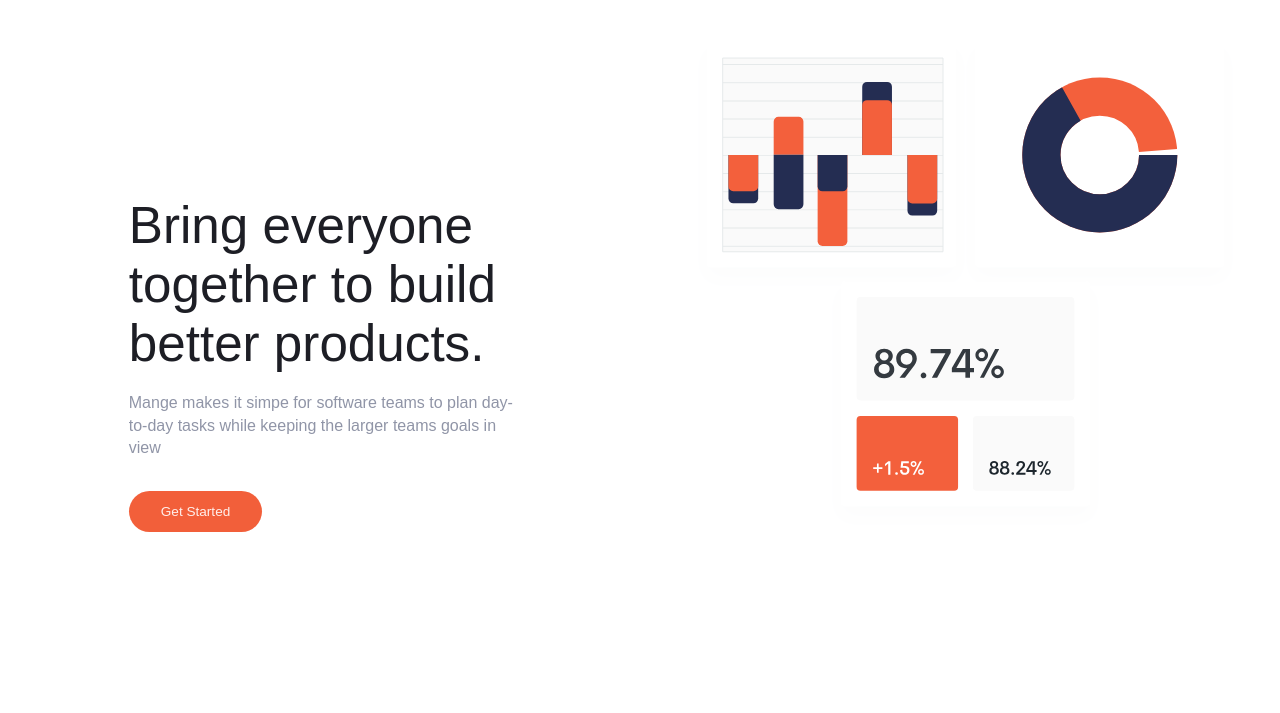
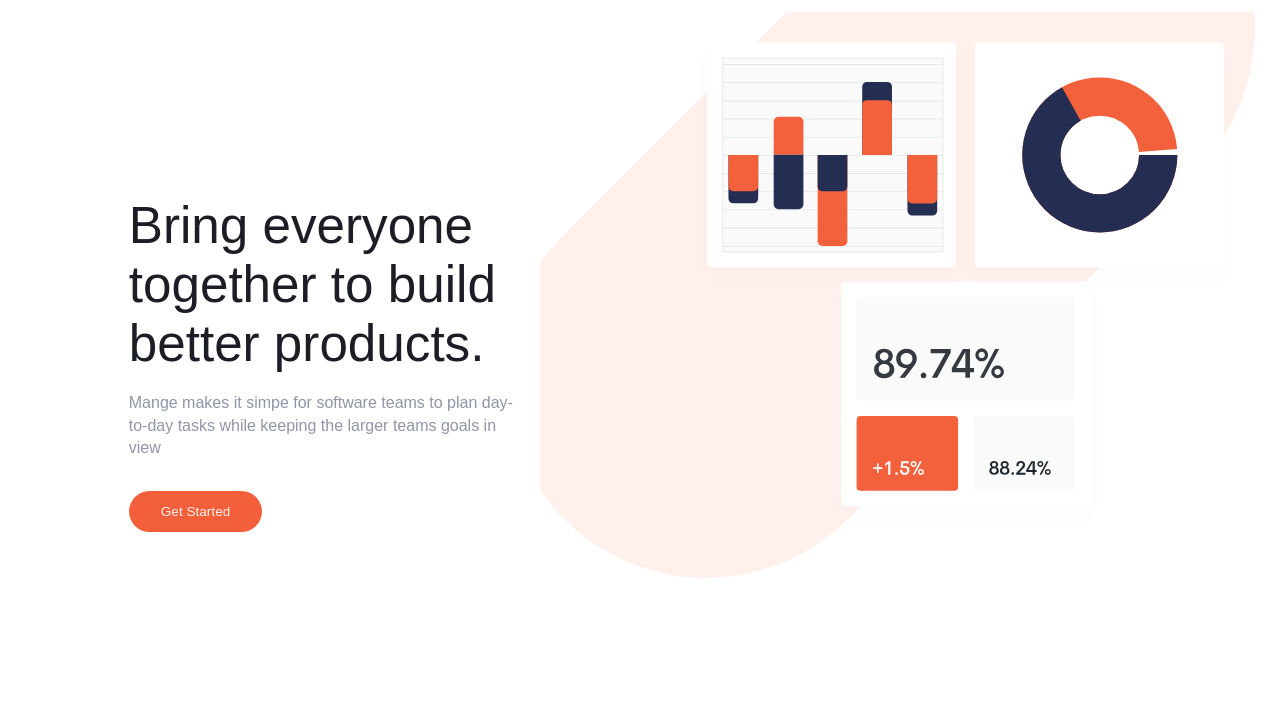
Before and after one commit to olisaemekaejiofor/manage-landing-page, a plain HTML site: page index.html in a window 1280 px wide. Shown: the part 60-773 px from the top of the page. Drawn offline with Linux system fonts and the light colour scheme.

Commit message:
Update style.css

```diff
--- a/style.css
+++ b/style.css
@@ -402,7 +402,7 @@ footer .btn {
     .right-side {
         position: relative;
         margin: 0;
-        background: url(../images/bg-tablet-pattern.svg);
+        background: url(bg-tablet-pattern.svg);
         background-position:top left;
         background-position-y: 400%;
         background-position-x: 350%;
```
